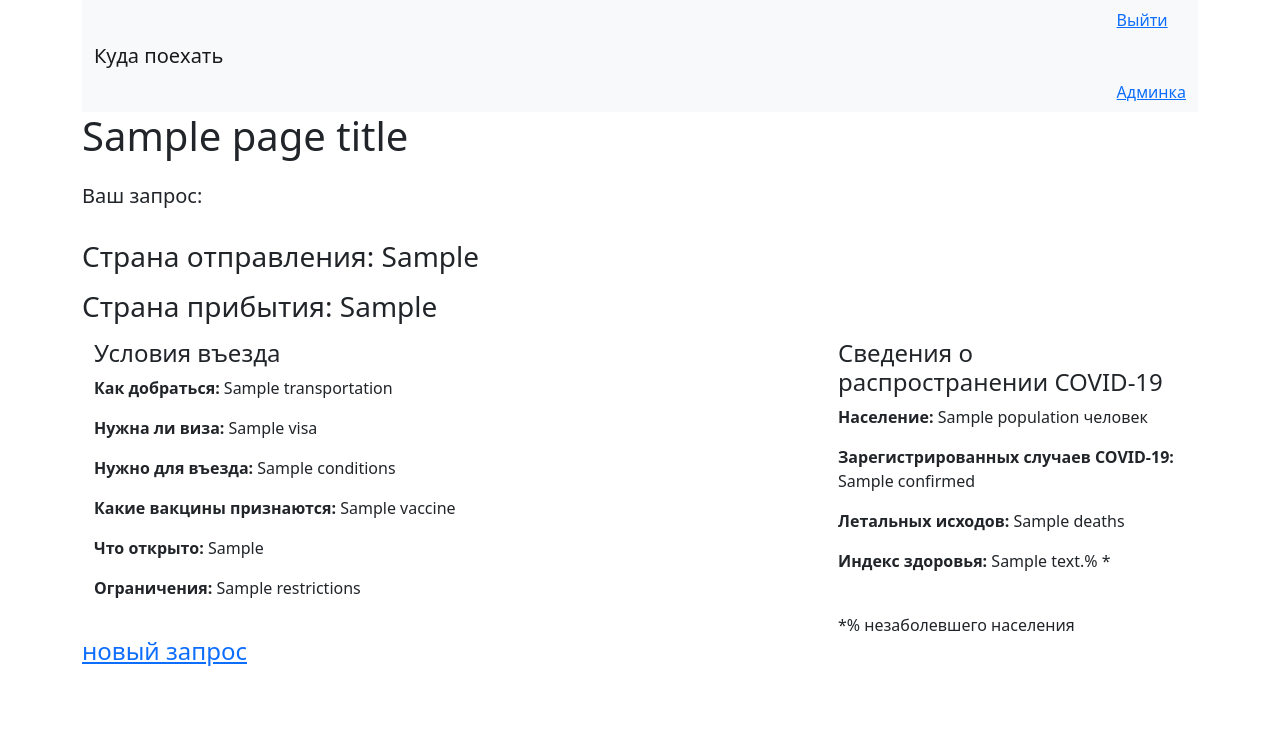
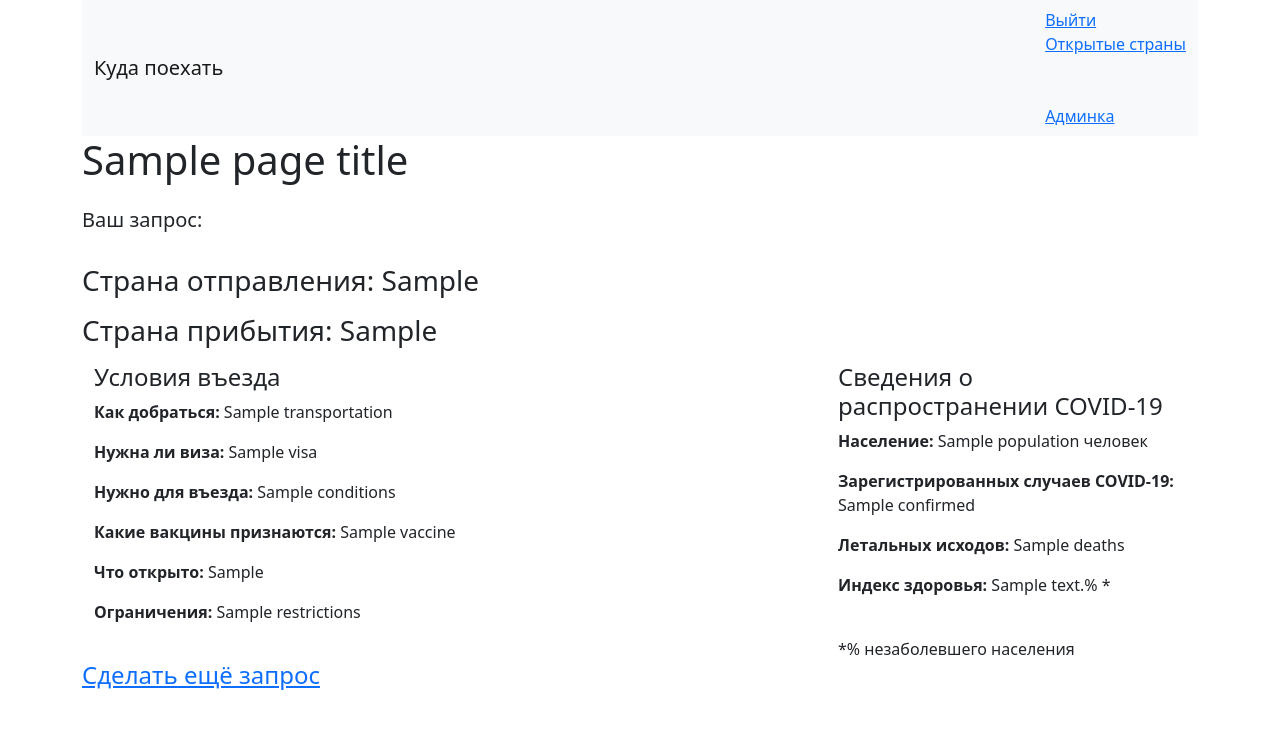
Before and after one commit to lananovikova10/where2go, a Flask app: template webapp/templates/country/country_request.html in a window 1280 px wide. Shown: the top 729 px of the page. Run offline with Flask 2, Linux system fonts and the light colour scheme; a user stored in the database is signed in; tables that the repository leaves empty hold one stand-in row (values such as "Sample post"); the template is opened without the code that fills it: most values are stand-ins (such as "Sample title", 1, 10 or a date in 2020); parts of the project's set-up code (start-up, migrations or seed data) failed here and were passed over.

Commit message:
added link to navbar

```diff
--- a/webapp/templates/base.html
+++ b/webapp/templates/base.html
@@ -20,6 +20,7 @@
             <ul class="nav navbar-nav navbar-right">
               {% if current_user.is_authenticated %}
               <li><a href="{{ url_for('user_related.logout') }}">Выйти</a></li>
+              <li><a href="/countries/country_list">Открытые страны</a></li>
                 {% else %}
               <li><a href="{{ url_for('user_related.login') }}">Войти</a></li>
                 {% endif %}
--- a/webapp/templates/country/country_request.html
+++ b/webapp/templates/country/country_request.html
@@ -49,7 +49,7 @@
         </div>
     </div>
     <div class="row">
-        <h4><a href="{{ url_for('main_page.display') }}">новый запрос</a></h4>
+        <h4><a href="{{ url_for('main_page.display') }}">Сделать ещё запрос</a></h4>
     </div>
 
 {% endblock %}
```
Also changed, not shown: webapp/country/views.py (+5 -3 lines).
